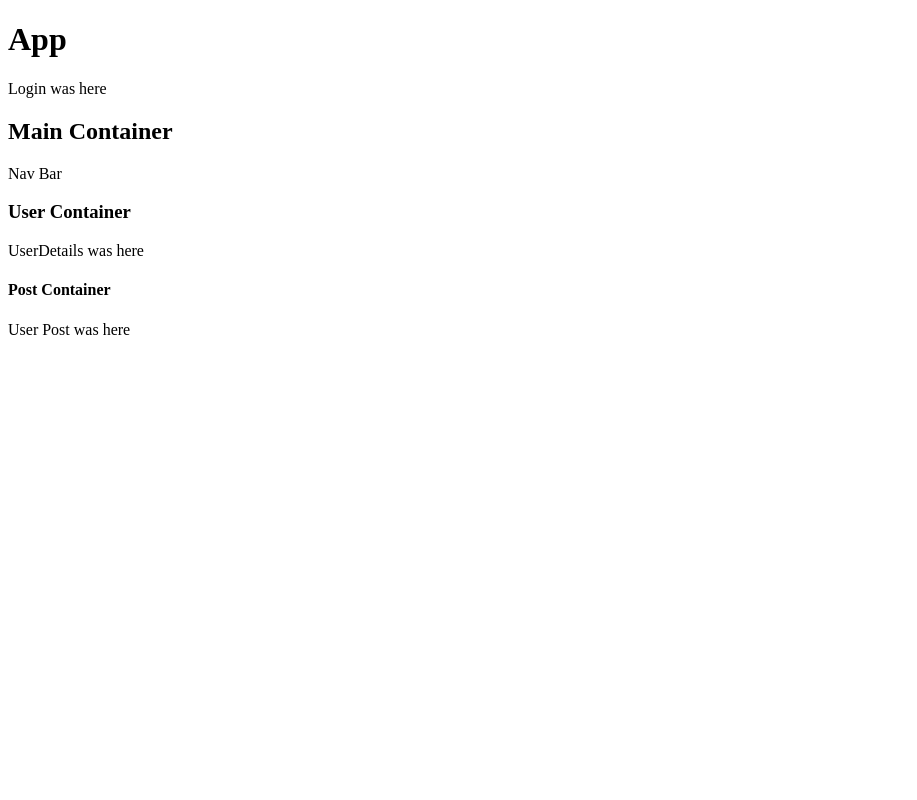
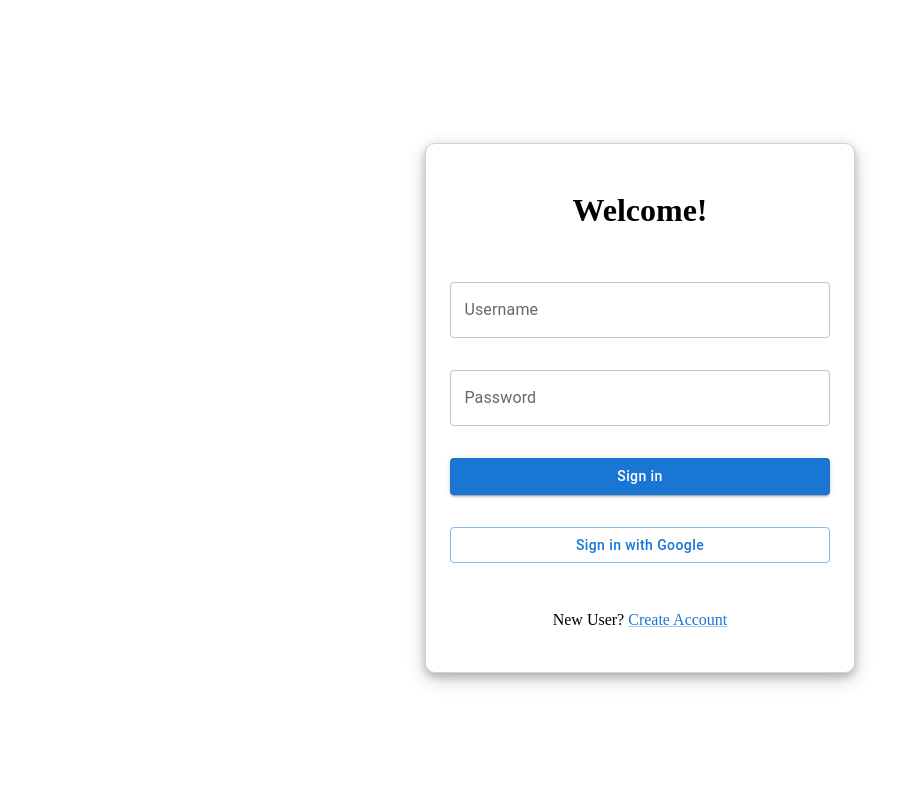
Before and after one commit to stabrabbit42/Sealteration, a React app: page / in a window 1280 px wide. Shown: the top 800 px of the page, without its empty margins (0-917 px from the left). Built offline with nearby package versions, Linux system fonts and the light colour scheme.

Commit message:
created/styled login form

```diff
--- a/client/App.jsx
+++ b/client/App.jsx
@@ -1,19 +1,17 @@
-import React from "react";
+import React from 'react';
 
 // import login
-import Login from './components/Login.jsx'
+import Login from './components/Login.jsx';
 // import main container
-import MainContainer from './containers/MainContainer.jsx'
+import MainContainer from './containers/MainContainer.jsx';
 const App = () => {
   return (
     <div>
-      <h1>App</h1>
       <Login />
       <MainContainer />
     </div>
-  )
-}
-
+  );
+};
 
 // export app
 export default App;
--- a/client/components/Login.jsx
+++ b/client/components/Login.jsx
@@ -1,9 +1,59 @@
-import React from "react";
+import React from 'react';
+import { Box, TextField, Button, Link } from '@mui/material';
 
+
+// handle login function
+/*
+const handleLogin = () => {
+  // fetch request to backend
+    // pass user and password
+    // if response.ok
+      // modify login state --->> this will redirect (react-router on App component) from the login page to main container
+    // else
+      // display error logging in message using conditional rendering
+}
+ */
 const Login = (props) => {
   return (
-  <div>Login was here</div>
+    <div id="login">
+      <Box
+        component="form"
+        sx={{
+          display: 'flex',
+          flexDirection: 'column',
+          justifyContent: 'center',
+          alignItems: 'center',
+          gap: 4,
+          bgcolor: 'white',
+          border: '1px solid lightgray',
+          borderRadius: '10px',
+          boxShadow: "0 4px 8px 0 rgba(0, 0, 0, 0.2), 0 6px 20px 0 rgba(0, 0, 0, 0.19)",
+          height: '60%',
+          width: "30%",
+          p: 3,
+        }}
+      >
+        <h1>Welcome!</h1>
+        <TextField variant="outlined" label="Username" size="large" fullWidth="true"></TextField>
+        <TextField variant="outlined" label="Password" size="large" fullWidth="true"></TextField>
+        <Button
+          variant="contained"
+          fullWidth="true"
+          sx={{ textTransform: 'none' }}
+        >
+          Sign in
+        </Button>
+        <Button
+          variant="outlined"
+          fullWidth="true"
+          sx={{ textTransform: 'none' }}
+        >
+          Sign in with Google
+        </Button>
+        <p>New User? <Link href="x">Create Account</Link></p>
+      </Box>
+    </div>
   );
-}
+};
 
 export default Login;
--- a/client/index.js
+++ b/client/index.js
@@ -8,6 +8,7 @@
 
 import React from 'react';
 import { render } from 'react-dom';
+import './styles.css';
 //import { BrowserRouter } from 'react-router-dom';
 import App from './App';
 
--- a/client/styles.css
+++ b/client/styles.css
@@ -0,0 +1,7 @@
+#login {
+  display: flex;
+  flex-direction: column;
+  justify-content: center;
+  align-items: center;
+  height: 100vh;
+}
```
